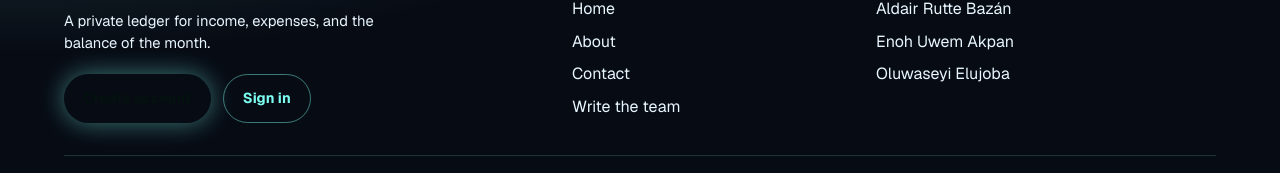
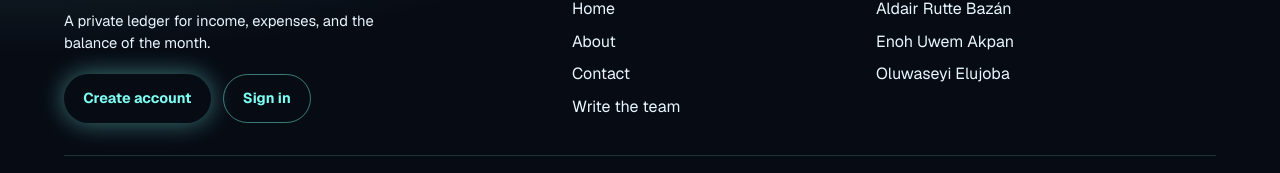
Before and after one commit to DedSec76/flashfinance, a Next.js app: page / in a window 1280 px wide. Shown: the part 2082-2255 px from the top of the page. Built offline with nearby package versions, Linux system fonts and the light colour scheme.

Commit message:
fix: improve color contrast

```diff
--- a/src/app/globals.css
+++ b/src/app/globals.css
@@ -1230,7 +1230,11 @@ textarea {
 }
 
 .site-footer .future-cta {
-  color: #04120f;
+  color: #7dfff2;
+}
+
+.site-footer .future-cta:hover {
+  color: black;
 }
 
 .site-footer .future-ghost {
--- a/src/components/marketing/site-footer.tsx
+++ b/src/components/marketing/site-footer.tsx
@@ -11,7 +11,10 @@ export function SiteFooter() {
             A private ledger for income, expenses, and the balance of the month.
           </p>
           <div className="site-footer-actions">
-            <Link href="/register" className="future-cta">
+            <Link
+              href="/register"
+              className="future-cta"
+            >
               Create account
             </Link>
             <Link href="/login" className="future-ghost">
```
